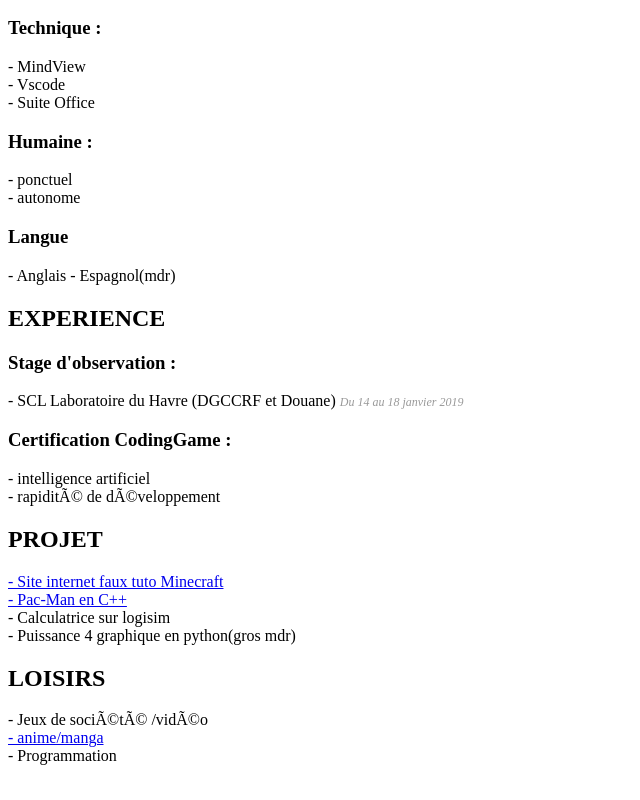
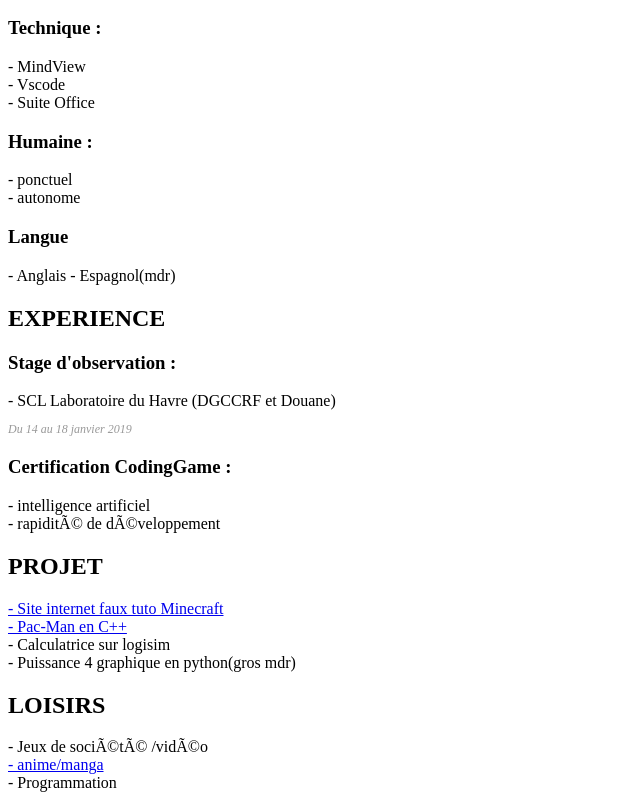
Before and after one commit to sandevistan14/sandevistan, a plain HTML site: page index.html in a window 1280 px wide. Shown: the part 630-1430 px from the top of the page, without its empty margins (0-640 px from the left). Before the commit the page ends 1403 px from the top, so only its background shows below. Drawn offline with Linux system fonts and the light colour scheme.

Commit message:
test date

```diff
--- a/index.html
+++ b/index.html
@@ -64,7 +64,7 @@
     <h2>EXPERIENCE</h2>
         <h3>Stage d'observation :</h3>
         -   SCL Laboratoire du Havre (DGCCRF et Douane)
-            <date>Du  14 au 18 janvier 2019</date>
+            <p class="date">Du  14 au 18 janvier 2019</p>
 
         <h3>Certification CodingGame :</h3>
         -   intelligence artificiel
--- a/style.css
+++ b/style.css
@@ -1,4 +1,4 @@
-date{
+p.date{
     font-size: 12px;
     color: #999;
     font-style: italic;
```
